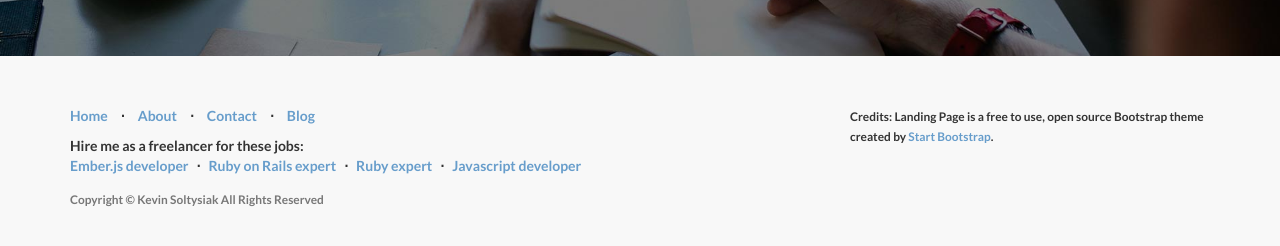
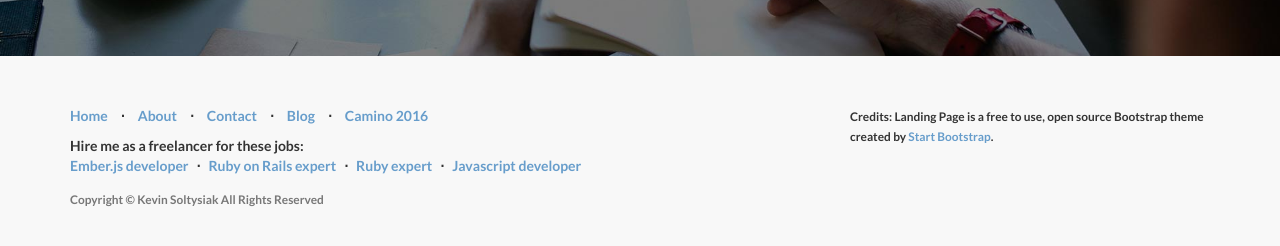
Before and after one commit to ksol/ksol.github.io, a Jekyll site: the page built from index.html, in a window 1280 px wide and 900 px high, scrolled down 2747 px. Shown: the part 642-888 px from the top of the window. Built offline with Jekyll 4.4.1, drawn with Linux system fonts in a browser that asks for light colours; nearby versions of some CDN libraries.

Commit message:
Camino link

```diff
--- a/_includes/footer.fr.html
+++ b/_includes/footer.fr.html
@@ -19,6 +19,7 @@
           <li>
             <a href="http://blog.ksol.fr">Blog</a>
           </li>
+          <li class="footer-menu-divider">&sdot;</li>
           <li>
             <a href="http://camino2016.ksol.fr">Camino 2016</a>
           </li>
--- a/_includes/footer.html
+++ b/_includes/footer.html
@@ -18,6 +18,10 @@
           <li class="footer-menu-divider">&sdot;</li>
           <li>
             <a href="http://blog.ksol.fr">Blog</a>
+          </li>
+          <li class="footer-menu-divider">&sdot;</li>
+          <li>
+            <a href="http://camino2016.ksol.fr">Camino 2016</a>
           </li>
         </ul>
 
```
